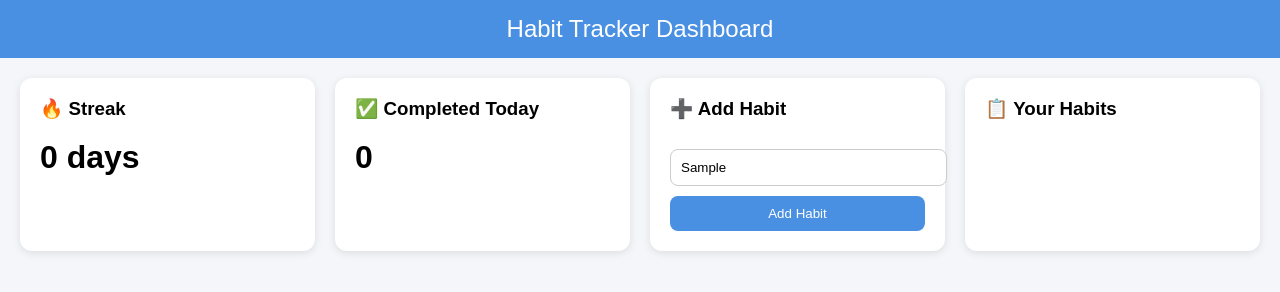
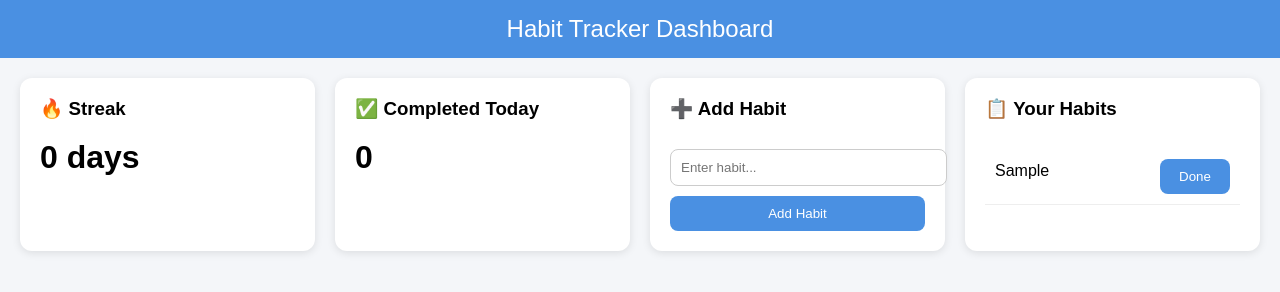
Before and after one commit to angisardat/411-group-project, a plain HTML site: page public/index.html in a window 1280 px wide. Both pictures are taken after typing "Sample" into the empty fields and a click on the button "Add Habit". Drawn offline with Linux system fonts and the light colour scheme; files that its build step writes are made by us from their sources.

Commit message:
javascript works with index.html

```diff
--- a/public/index.html
+++ b/public/index.html
@@ -3,7 +3,7 @@
 <head>
   <meta charset="UTF-8" />
   <title>Habit Tracker Dashboard</title>
-  <link rel="stylesheet" href="styles.css" />
+  <link rel="stylesheet" href="css/styles.css" />
 </head>
 <body>
 
@@ -38,6 +38,6 @@
 
 </div>
 
-<script src="script.js"></script>
+<script src="js/app.js"></script>
 </body>
 </html>
--- a/public/js/app.js
+++ b/public/js/app.js
@@ -0,0 +1,101 @@
+// Load from localStorage or default values
+let habits = JSON.parse(localStorage.getItem("habits")) || [];
+let streak = JSON.parse(localStorage.getItem("streak")) || 0;
+let lastCompletedDate = localStorage.getItem("lastCompletedDate") || null;
+
+// DOM Elements
+const habitList = document.getElementById("habitList");
+const completedCountEl = document.getElementById("completedCount");
+const streakEl = document.getElementById("streak");
+const addBtn = document.getElementById("addBtn");
+
+// Save to localStorage
+function saveData() {
+  localStorage.setItem("habits", JSON.stringify(habits));
+  localStorage.setItem("streak", JSON.stringify(streak));
+  localStorage.setItem("lastCompletedDate", lastCompletedDate);
+}
+
+// Render UI
+function renderHabits() {
+  habitList.innerHTML = "";
+
+  habits.forEach((habit, index) => {
+    const li = document.createElement("li");
+
+    const span = document.createElement("span");
+    span.textContent = habit.name;
+    if (habit.completed) span.classList.add("completed");
+
+    const btn = document.createElement("button");
+    btn.textContent = habit.completed ? "Undo" : "Done";
+    btn.style.width = "70px";
+
+    btn.onclick = () => toggleHabit(index);
+
+    li.appendChild(span);
+    li.appendChild(btn);
+    habitList.appendChild(li);
+  });
+
+  updateStats();
+}
+
+// Update stats
+function updateStats() {
+  const completed = habits.filter(h => h.completed).length;
+  completedCountEl.textContent = completed;
+
+  streakEl.textContent = streak + " days";
+}
+
+// Add Habit
+addBtn.addEventListener("click", () => {
+  const input = document.getElementById("habitInput");
+  const value = input.value.trim();
+
+  if (value === "") return;
+
+  habits.push({ name: value, completed: false });
+  input.value = "";
+
+  saveData();
+  renderHabits();
+});
+
+// Toggle Habit
+function toggleHabit(index) {
+  habits[index].completed = !habits[index].completed;
+
+  const allCompleted = habits.length > 0 && habits.every(h => h.completed);
+
+  const today = new Date().toDateString();
+
+if (allCompleted) {
+  if (!lastCompletedDate) {
+    // First time ever completing habits
+    streak = 1;
+  } else {
+    const lastDate = new Date(lastCompletedDate);
+    const diffTime = new Date(today) - lastDate;
+    const diffDays = diffTime / (1000 * 60 * 60 * 24);
+
+    if (diffDays === 1) {
+      // Perfect streak continuation
+      streak += 1;
+    } else if (diffDays > 1) {
+      // Missed a day → reset streak
+      streak = 1;
+    }
+    // if diffDays === 0 → same day → DO NOTHING
+  }
+
+  lastCompletedDate = today;
+}
+
+  saveData();
+  renderHabits();
+}
+
+// Initial Load
+renderHabits();
```
